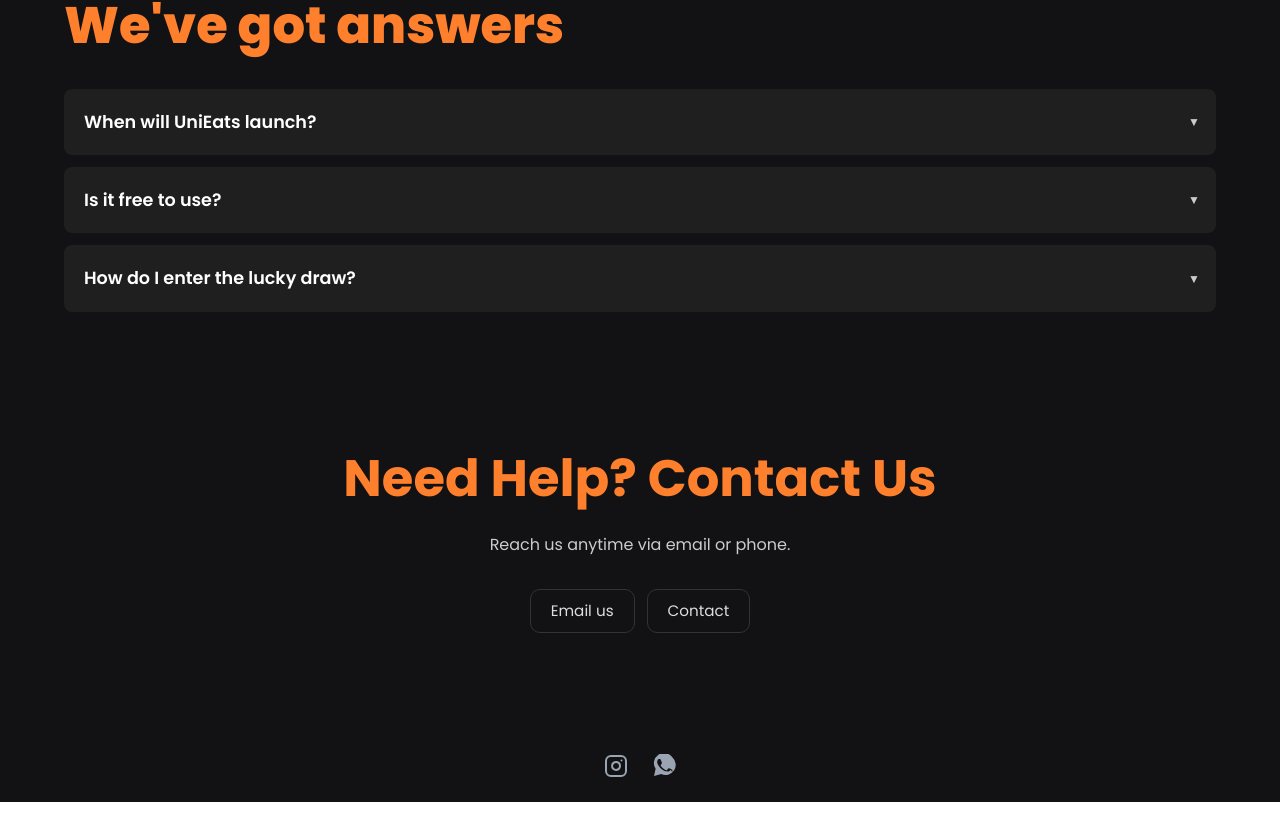
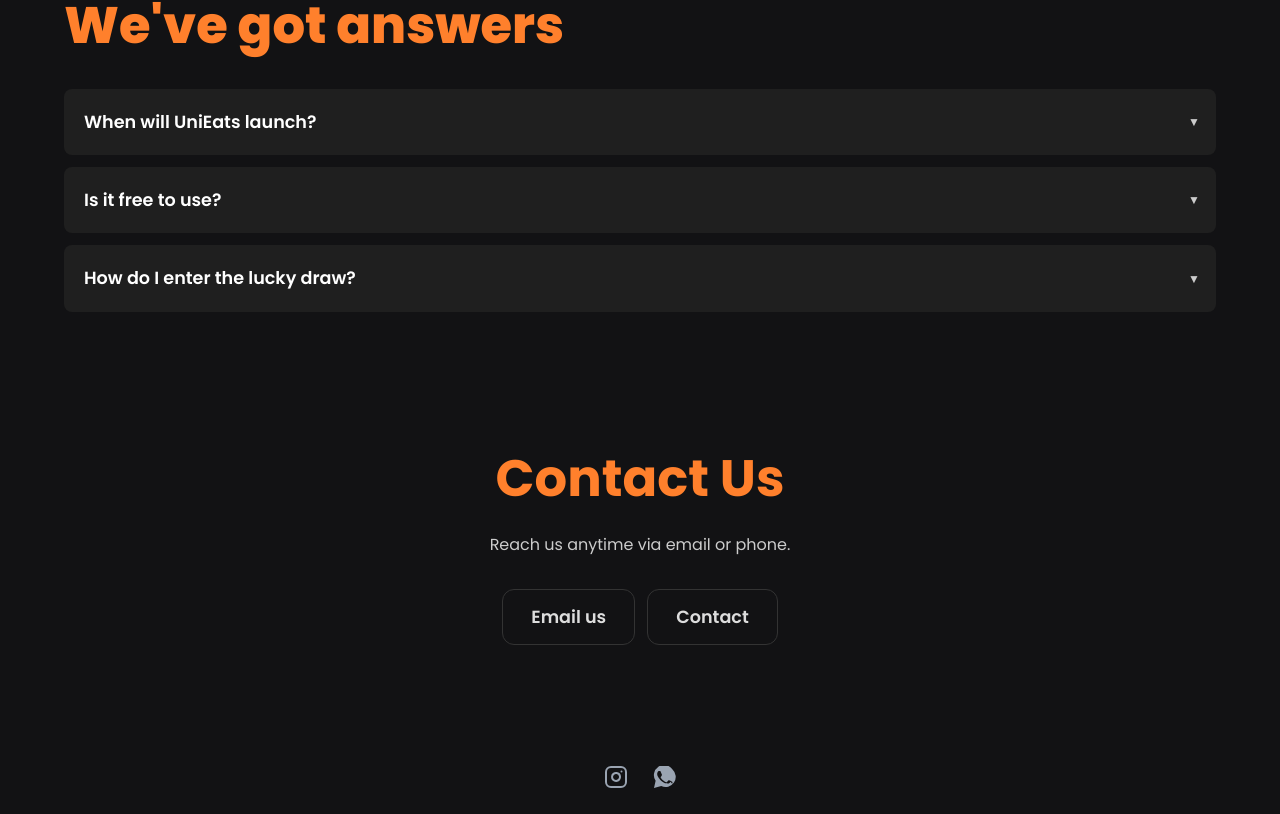
Before and after one commit to vasiprashanti/Unieats, a React (Vite) app in the folder apps/user-web/: page /home in a window 1280 px wide. Shown: the part 1536-2350 px from the top of the page. Built offline with nearby package versions, Linux system fonts and the light colour scheme.

Commit message:
Update contact section styling for improved readability and user engagement

```diff
--- a/apps/user-web/src/pages/Home.jsx
+++ b/apps/user-web/src/pages/Home.jsx
@@ -243,18 +243,18 @@ const Faq = () => (
 
 const Contact = () => (
   <section id="contact" className="text-center py-16 px-[5%]">
-    <h2 className="text-[3.2rem] font-bold text-[#ff802c] text-center mb-4">Need Help? Contact Us</h2>
-    <p className="text-[#ccc] mb-8">Reach us anytime via email or phone.</p>
+    <h2 className="text-[3.2rem] font-bold text-[#ff802c] text-centre mb-4">Contact Us</h2>
+    <p className="text-[#ccc] text-centre mb-8">Reach us anytime via email or phone.</p>
     <div className="flex flex-col sm:flex-row justify-center items-center gap-3 mt-8">
       <a
         href="mailto:unieats.co@gmail.com"
-        className="inline-flex items-center justify-center w-full sm:w-auto border border-[#333] text-[#ddd] py-2.5 px-5 rounded-[10px] text-[0.95rem] font-medium hover:border-[#ff802c] hover:text-[#ff802c] transition-colors"
+        className="inline-flex items-center justify-center w-full sm:w-auto border border-[#333] text-[#ddd] py-3.5 px-7 rounded-[12px] text-[1.1rem] font-semibold hover:border-[#ff802c] hover:text-[#ff802c] transition-colors"
       >
         Email us
       </a>
       <a
         href="tel:90006636"
-        className="inline-flex items-center justify-center w-full sm:w-auto border border-[#333] text-[#ddd] py-2.5 px-5 rounded-[10px] text-[0.95rem] font-medium hover:border-[#ff802c] hover:text-[#ff802c] transition-colors"
+        className="inline-flex items-center justify-center w-full sm:w-auto border border-[#333] text-[#ddd] py-3.5 px-7 rounded-[12px] text-[1.1rem] font-semibold hover:border-[#ff802c] hover:text-[#ff802c] transition-colors"
       >
         Contact
       </a>
```
